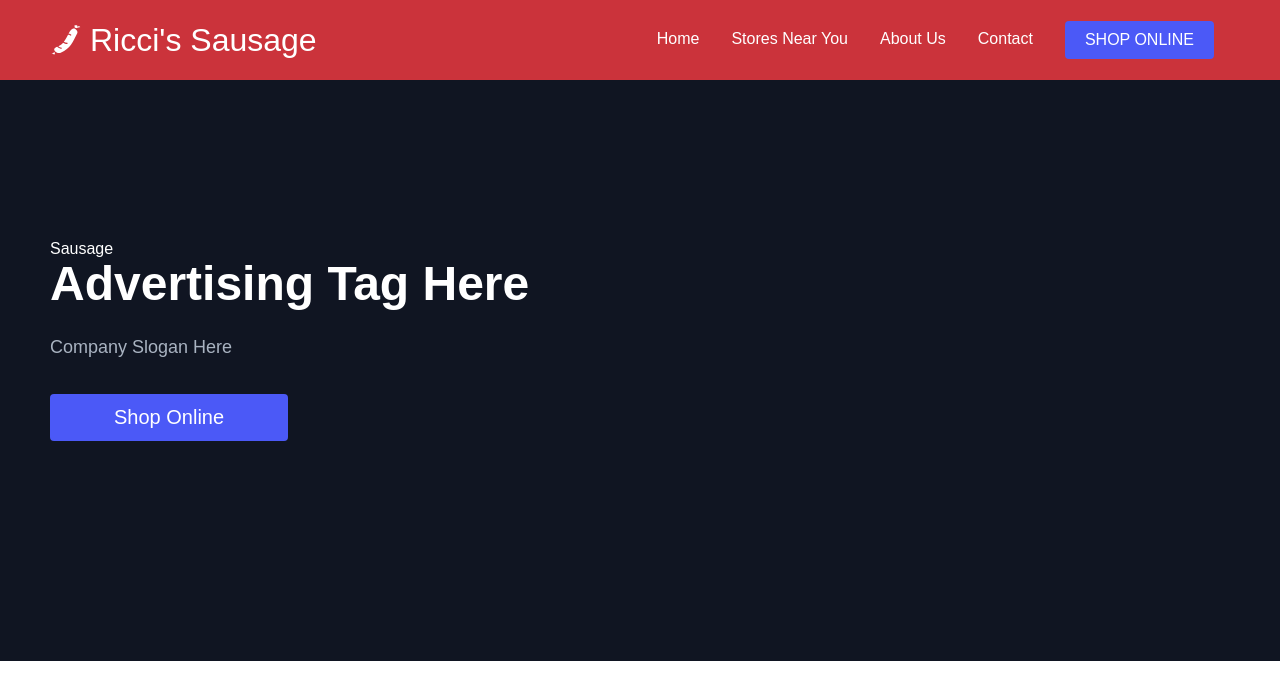
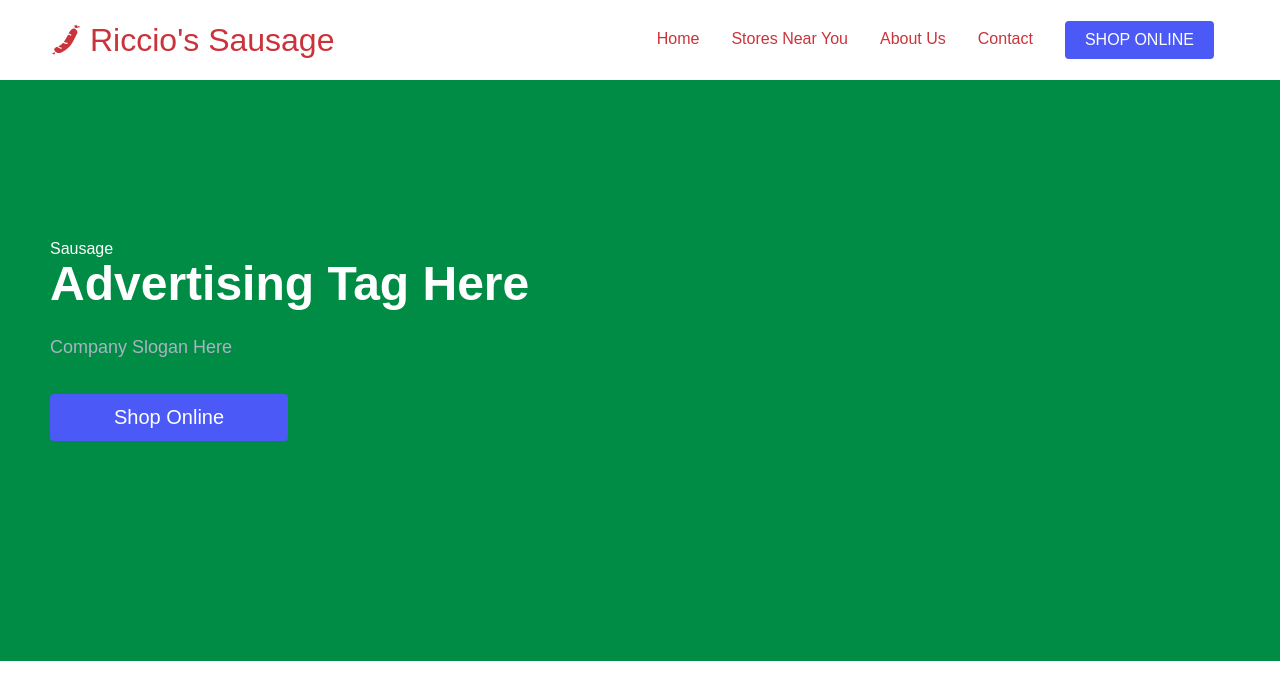
Before and after one commit to IdFightGandhi/Riccio-SausageCo, a React (Create React App) app in the folder sausage/: page / in a window 1280 px wide. Shown: the top 700 px of the page. Built offline with nearby package versions, Linux system fonts and the light colour scheme.

Commit message:
color changes and working with Logo

```diff
--- a/sausage/src/components/AboutSection/AboutSection.elements.js
+++ b/sausage/src/components/AboutSection/AboutSection.elements.js
@@ -3,7 +3,7 @@ import styled from 'styled-components';
 export const About = styled.div`
 color:#fff;
 padding: 160px 0;
-background: ${({ lightBg }) => (lightBg ? '#fff' : '#101522')};
+background: ${({ lightBg }) => (lightBg ? '#fff' : '#008c45')};
 `;
 
 export const AboutRow = styled.div `
--- a/sausage/src/components/Navbar/Navbar.elements.js
+++ b/sausage/src/components/Navbar/Navbar.elements.js
@@ -2,9 +2,10 @@ import styled from 'styled-components'
 import { GiSausage } from "react-icons/gi";
 import { Link } from 'react-router-dom';
 import { Container } from '../../globalStyles'
+import Logo from '../../assets/Logo.png'
 
 export const Nav = styled.nav`
-background: #CB333B;
+background: #fff;
 height: 80px;
 display: flex;
 justify-content: center;
@@ -23,13 +24,14 @@ ${Container}
 `;
 
 export const NavLogo = styled(Link)`
-color: #fff;
+color: #CB333B;
 justify-self: flex-start;
 cursor: pointer;
 text-decoration: none;
 font-size: 2rem;
 display: flex;
 align-items: center;
+
 `
 
 export const NavIcon = styled(GiSausage)`
@@ -90,7 +92,7 @@ border-bottom: 2px solid transparent;
 `
 
 export const NavLinks = styled(Link)`
-color: #fff;
+color: #CB333B;
 display: flex;
 align-items: center;
 text-decoration: none;
--- a/sausage/src/components/Navbar/Navbar.js
+++ b/sausage/src/components/Navbar/Navbar.js
@@ -36,12 +36,12 @@ const Navbar = () => {
 
     return (
         <>
-        <IconContext.Provider value={{ color: '#fff'}}>
+        <IconContext.Provider value={{ color: '#CB333B'}}>
         <Nav>
             <NavbarContainer>
                 <NavLogo to="/">
                     <NavIcon />
-                    Ricci's Sausage
+                    Riccio's Sausage
                 </NavLogo>
                 <MobileIcon onClick={handleClick}>
                     {click ? <FaTimes /> : <FaBars />}
```
Also changed, not shown: sausage/src/assets/Logo.png (added).
